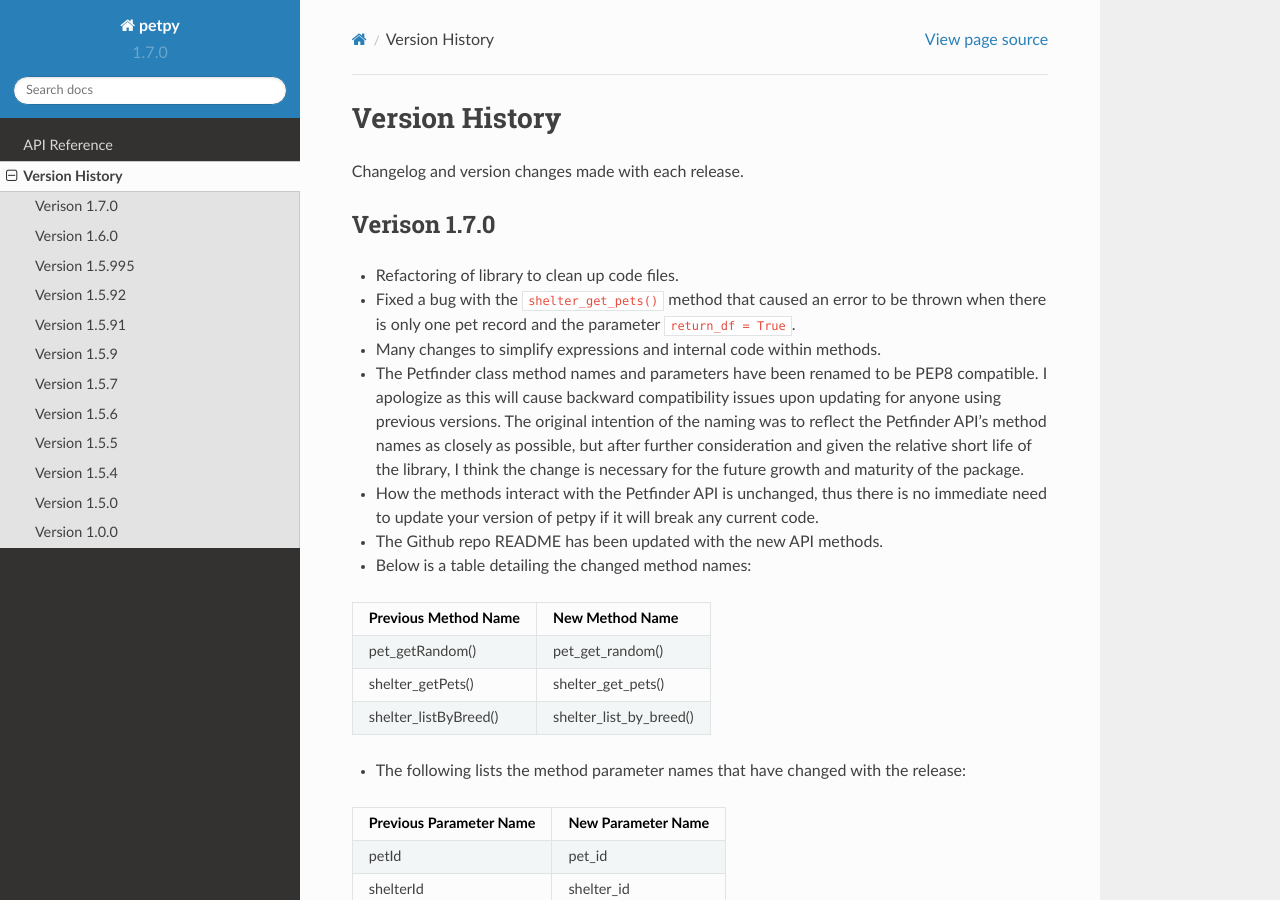
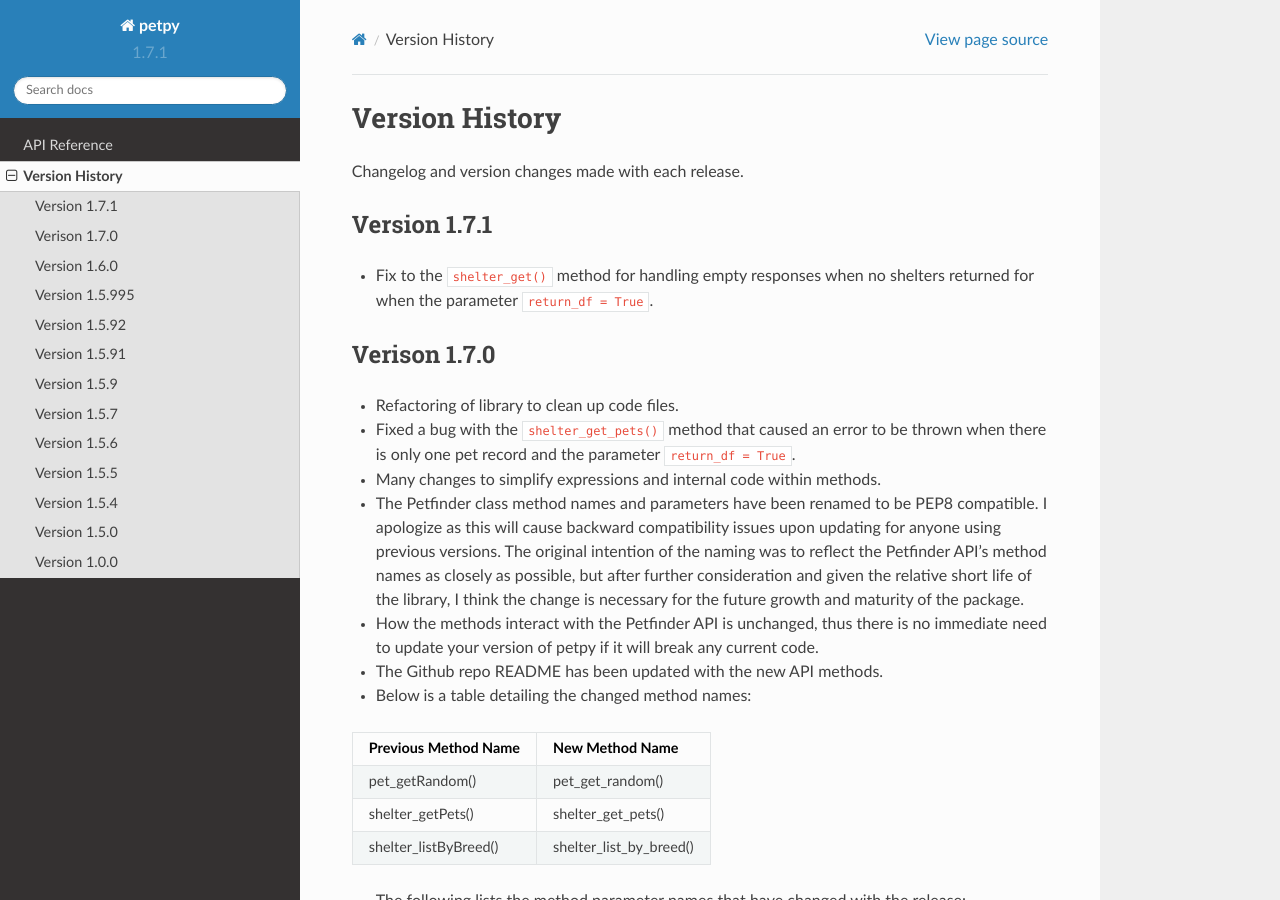
Before and after one commit to aschleg/petpy, a Sphinx documentation site: the page built from docs/source/versions.rst, in a window 1280 px wide and 900 px high. Built offline with Sphinx 7.4.7 and the Read the Docs theme 2.0.0, drawn with Linux system fonts in a browser that asks for light colours.

Commit message:
commit for release 1.7.1

```diff
--- a/docs/source/conf.py
+++ b/docs/source/conf.py
@@ -64,9 +64,9 @@ author = 'Aaron Schlegel'
 # built documents.
 #
 # The short X.Y version.
-version = '1.7.0'
+version = '1.7.1'
 # The full version, including alpha/beta/rc tags.
-release = '1.7.0'
+release = '1.7.1'
 
 # The language for content autogenerated by Sphinx. Refer to documentation
 # for a list of supported languages.
--- a/docs/source/versions.rst
+++ b/docs/source/versions.rst
@@ -4,6 +4,12 @@ Version History
 ===============
 
 Changelog and version changes made with each release.
+
+Version 1.7.1
+-------------
+
+- Fix to the :code:`shelter_get()` method for handling empty responses when no shelters returned for when
+  the parameter :code:`return_df = True`.
 
 Verison 1.7.0
 -------------
--- a/setup.py
+++ b/setup.py
@@ -4,7 +4,7 @@ from setuptools import find_packages, setup
 
 setup(
     name='petpy',
-    version='1.7.0',
+    version='1.7.1',
     author='Aaron Schlegel',
     author_email='aaron@aaronschlegel.com',
     url='https://github.com/aschleg/petpy',
```
Also changed, not shown: petpy/__init__.py (+6 -2 lines).
